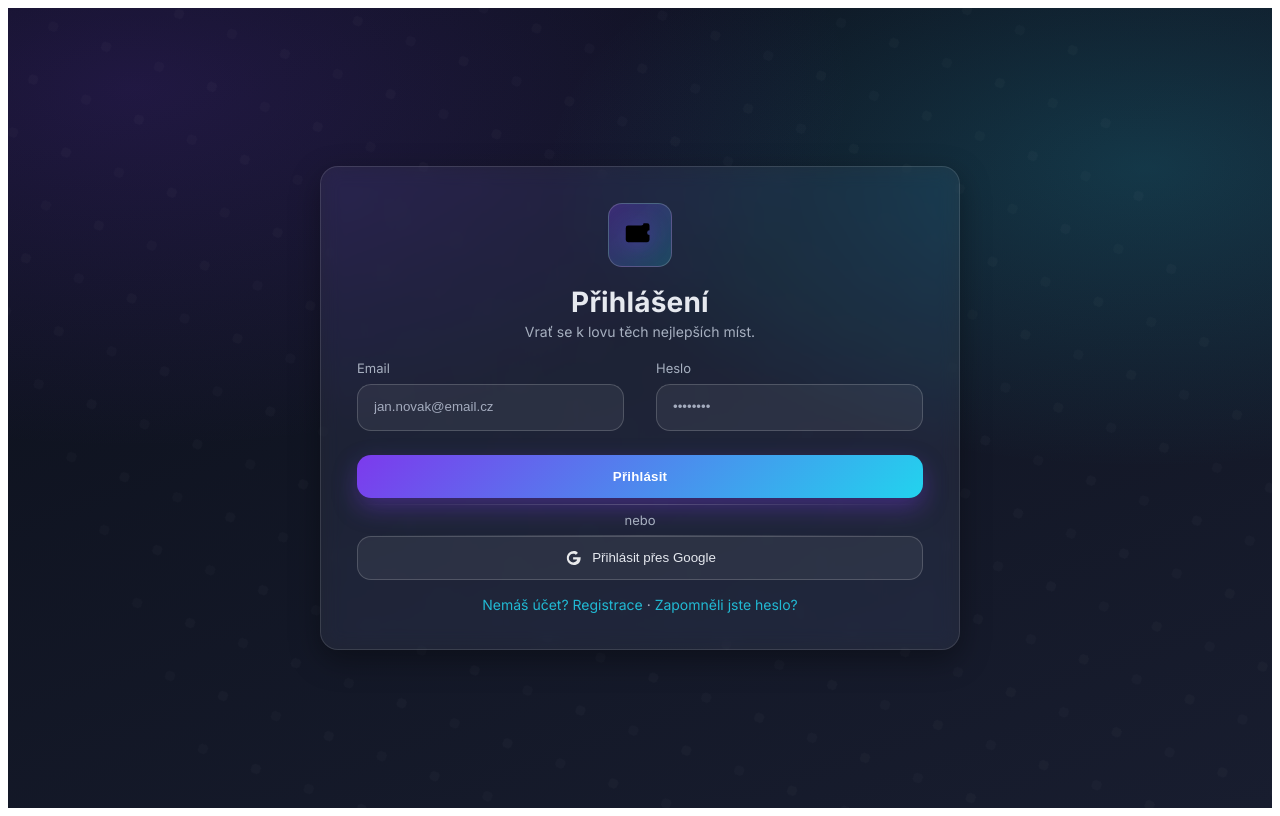
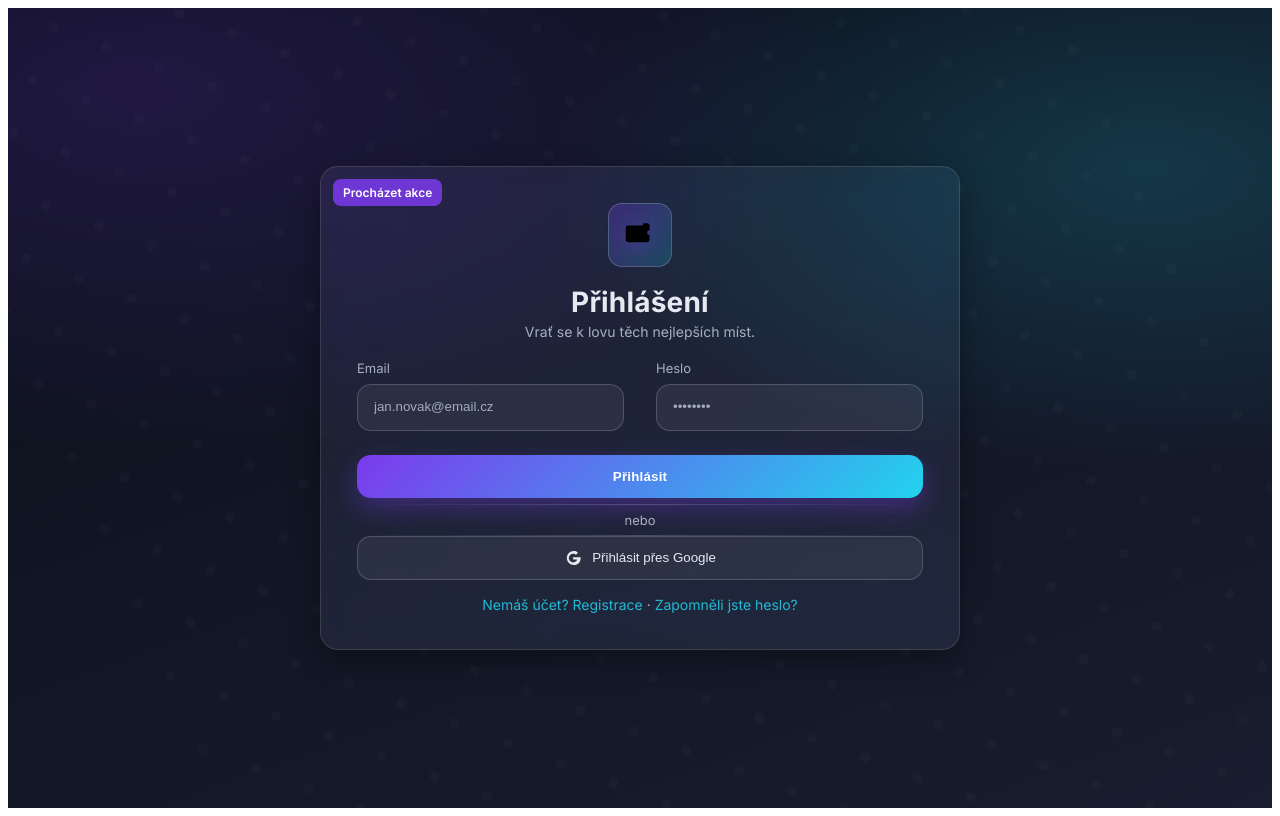
Before and after one commit to st67289/TicketApp, a React (Vite) app in the folder frontend/frontend-ticket-app/: page /auth/login in a window 1280 px wide. Built offline with nearby package versions, Linux system fonts and the light colour scheme.

Commit message:
- hlavní stránka -> events, - navbar podle toho, jestli je user přihlášen, - odkaz na eventy z loginu/register

```diff
--- a/frontend/frontend-ticket-app/src/App.tsx
+++ b/frontend/frontend-ticket-app/src/App.tsx
@@ -45,6 +45,7 @@ function App() {
 
     return (
         <Routes>
+            <Route path="/" element={<EventsList />} />
             <Route path="/auth/login" element={<Login />} />
             <Route path="/auth/register" element={<Register />} />
             <Route path="/oauth2/callback" element={<OAuthCallback />} />
--- a/frontend/frontend-ticket-app/src/auth/Login.tsx
+++ b/frontend/frontend-ticket-app/src/auth/Login.tsx
@@ -48,7 +48,26 @@ export default function Login() {
 
     return (
         <div className={styles.hero}>
-            <div className={styles.card}>
+            <div className={styles.card} style={{ position: "relative" }}>
+                <Link
+                    to="/events"
+                    style={{
+                        position: "absolute",
+                        top: 12,
+                        left: 12,
+                        padding: "6px 10px",
+                        fontSize: 12,
+                        background: "rgba(124,58,237,0.85)",
+                        color: "#fff",
+                        borderRadius: 8,
+                        textDecoration: "none",
+                        fontWeight: 600,
+                        zIndex: 10
+                    }}
+                >
+                    Procházet akce
+                </Link>
+
                 <header className={styles.header}>
                     <span className={styles.logo} aria-hidden="true">
                         <svg viewBox="0 0 64 64" className={styles.logoIcon} role="img" aria-label="Ticket icon">
--- a/frontend/frontend-ticket-app/src/auth/Register.tsx
+++ b/frontend/frontend-ticket-app/src/auth/Register.tsx
@@ -49,7 +49,26 @@ export default function Register() {
 
     return (
         <div className={styles.hero}>
-            <div className={styles.card}>
+            <div className={styles.card} style={{ position: "relative" }}>
+                <Link
+                    to="/events"
+                    style={{
+                        position: "absolute",
+                        top: 12,
+                        left: 12,
+                        padding: "6px 10px",
+                        fontSize: 12,
+                        background: "rgba(124,58,237,0.85)",
+                        color: "#fff",
+                        borderRadius: 8,
+                        textDecoration: "none",
+                        fontWeight: 600,
+                        zIndex: 10
+                    }}
+                >
+                    Procházet akce
+                </Link>
+
                 <header className={styles.header}>
           <span className={styles.logo} aria-hidden="true">
             {/*SVG*/}
--- a/frontend/frontend-ticket-app/src/components/Navbar.tsx
+++ b/frontend/frontend-ticket-app/src/components/Navbar.tsx
@@ -48,11 +48,14 @@ const primary: React.CSSProperties = {
 
 export default function Navbar() {
     const navigate = useNavigate();
+    const token = localStorage.getItem("token"); // kontrola přihlášení
 
     const logout = () => {
         localStorage.removeItem("token");
         navigate("/auth/login", { replace: true });
     };
+
+    const onEventsPage = location.pathname === "/events" || location.pathname === "/";
 
     return (
         <nav style={navWrap} role="navigation" aria-label="Main">
@@ -64,10 +67,11 @@ export default function Navbar() {
             </Link>
 
             <div style={navLinks}>
-                <Link to="/events" style={pill}>Procházet akce</Link>
-                <Link to="/user/tickets" style={pill}>Moje vstupenky</Link>
-                <Link to="/user/account" style={pill}>Účet</Link>
-                <button style={primary} onClick={logout} aria-label="Odhlásit se">Odhlásit</button>
+                {!onEventsPage && <Link to="/events" style={pill}>Procházet akce</Link>}
+                {token && <Link to="/user/tickets" style={pill}>Moje vstupenky</Link>}
+                {token && <Link to="/user/account" style={pill}>Účet</Link>}
+                {token && <button style={primary} onClick={logout} aria-label="Odhlásit se">Odhlásit</button>}
+                {!token && <Link to="/auth/login" style={primary}>Přihlásit</Link>}
             </div>
         </nav>
     );
```
Lines whose indentation alone changed are shown as unchanged.
